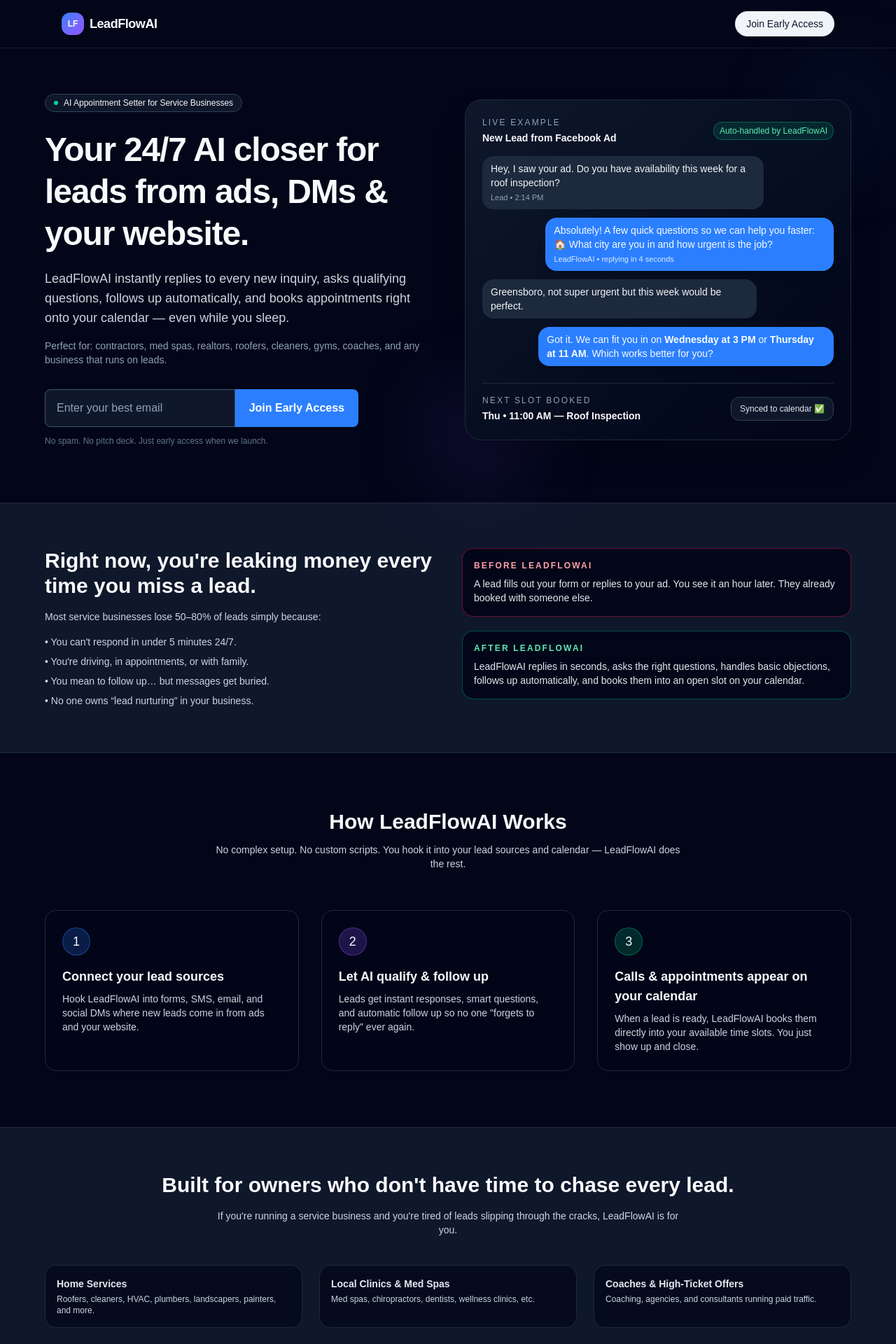
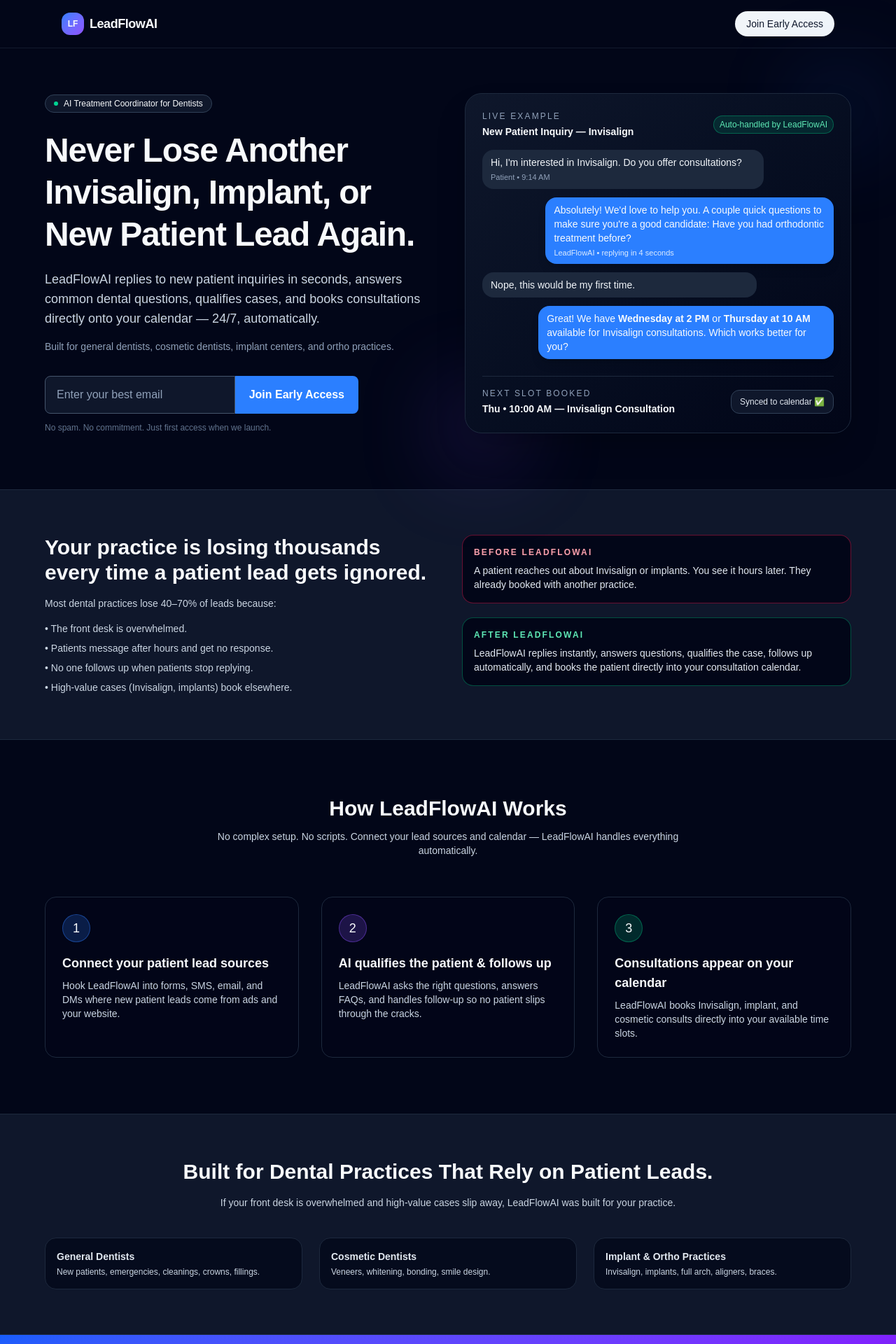
Before and after one commit to AmerC1990/leadflowai, a Next.js app: page / in a window 1280 px wide. Shown: the top 1920 px of the page at 70% size. Built offline with nearby package versions, Linux system fonts and the light colour scheme.

Commit message:
update for dentist lannding page

```diff
--- a/app/page.js
+++ b/app/page.js
@@ -25,29 +25,29 @@
       {/* HERO */}
       <section className="px-6 pt-16 pb-20">
         <div className="max-w-6xl mx-auto grid lg:grid-cols-2 gap-12 items-center">
+
           {/* Left: Copy + Form */}
           <div>
             <div className="inline-flex items-center gap-2 px-3 py-1 rounded-full bg-slate-900 border border-slate-700 text-xs font-medium mb-6">
               <span className="h-1.5 w-1.5 rounded-full bg-emerald-400" />
-              AI Appointment Setter for Service Businesses
+              AI Treatment Coordinator for Dentists
             </div>
 
             <h1 className="text-4xl sm:text-5xl font-extrabold leading-tight tracking-tight">
-              Your 24/7 AI closer for leads from ads, DMs & your website.
+              Never Lose Another Invisalign, Implant, or New Patient Lead Again.
             </h1>
 
             <p className="mt-5 text-lg text-slate-300 max-w-xl">
-              LeadFlowAI instantly replies to every new inquiry, asks qualifying
-              questions, follows up automatically, and books appointments right
-              onto your calendar — even while you sleep.
+              LeadFlowAI replies to new patient inquiries in seconds, answers common
+              dental questions, qualifies cases, and books consultations directly onto
+              your calendar — 24/7, automatically.
             </p>
 
             <p className="mt-4 text-sm text-slate-400">
-              Perfect for: contractors, med spas, realtors, roofers, cleaners,
-              gyms, coaches, and any business that runs on leads.
+              Built for general dentists, cosmetic dentists, implant centers, and ortho practices.
             </p>
 
-            {/* HERO FORM (ConvertKit) */}
+            {/* HERO FORM */}
             <form
               action="https://app.kit.com/forms/8821754/subscriptions"
               method="post"
@@ -69,11 +69,11 @@
             </form>
 
             <p className="mt-3 text-xs text-slate-500">
-              No spam. No pitch deck. Just early access when we launch.
+              No spam. No commitment. Just first access when we launch.
             </p>
           </div>
 
-          {/* Right: Visual / Mock UI */}
+          {/* Right: Dentist Chat Mockup */}
           <div className="relative">
             <div className="absolute -top-6 -right-8 h-24 w-24 rounded-full bg-blue-500/20 blur-3xl" />
             <div className="absolute -bottom-10 -left-6 h-24 w-24 rounded-full bg-violet-500/30 blur-3xl" />
@@ -85,7 +85,7 @@
                     Live Example
                   </p>
                   <p className="text-sm font-semibold mt-1">
-                    New Lead from Facebook Ad
+                    New Patient Inquiry — Invisalign
                   </p>
                 </div>
                 <span className="px-2 py-1 text-xs rounded-full bg-emerald-500/15 text-emerald-300 border border-emerald-500/40">
@@ -93,38 +93,39 @@
                 </span>
               </div>
 
-              {/* Chat bubbles */}
               <div className="space-y-3 text-sm">
+                {/* Patient bubble */}
                 <div className="max-w-[80%] rounded-2xl bg-slate-800 px-3 py-2">
                   <p className="text-slate-100">
-                    Hey, I saw your ad. Do you have availability this week for a
-                    roof inspection?
+                    Hi, I&apos;m interested in Invisalign. Do you offer consultations?
                   </p>
-                  <p className="mt-1 text-[11px] text-slate-400">Lead • 2:14 PM</p>
+                  <p className="mt-1 text-[11px] text-slate-400">Patient • 9:14 AM</p>
                 </div>
 
+                {/* AI bubble */}
                 <div className="max-w-[82%] ml-auto rounded-2xl bg-blue-500 px-3 py-2 shadow-lg">
                   <p className="text-slate-50">
-                    Absolutely! A few quick questions so we can help you faster:
-                    🏠 What city are you in and how urgent is the job?
+                    Absolutely! We&apos;d love to help you. A couple quick questions to
+                    make sure you&apos;re a good candidate: Have you had orthodontic
+                    treatment before?
                   </p>
                   <p className="mt-1 text-[11px] text-blue-100">
                     LeadFlowAI • replying in 4 seconds
                   </p>
                 </div>
 
+                {/* Patient */}
                 <div className="max-w-[78%] rounded-2xl bg-slate-800 px-3 py-2">
-                  <p className="text-slate-100">
-                    Greensboro, not super urgent but this week would be perfect.
-                  </p>
+                  <p className="text-slate-100">Nope, this would be my first time.</p>
                 </div>
 
+                {/* AI */}
                 <div className="max-w-[84%] ml-auto rounded-2xl bg-blue-500 px-3 py-2 shadow-lg">
                   <p className="text-slate-50">
-                    Got it. We can fit you in on{" "}
-                    <span className="font-semibold">Wednesday at 3 PM</span> or{" "}
-                    <span className="font-semibold">Thursday at 11 AM</span>. Which
-                    works better for you?
+                    Great! We have{" "}
+                    <span className="font-semibold">Wednesday at 2 PM</span> or{" "}
+                    <span className="font-semibold">Thursday at 10 AM</span> available for Invisalign consultations.
+                    Which works better for you?
                   </p>
                 </div>
               </div>
@@ -136,7 +137,7 @@
                     NEXT SLOT BOOKED
                   </p>
                   <p className="text-sm font-semibold mt-1">
-                    Thu • 11:00 AM — Roof Inspection
+                    Thu • 10:00 AM — Invisalign Consultation
                   </p>
                 </div>
                 <div className="px-3 py-2 rounded-xl bg-slate-900 border border-slate-700 text-xs text-slate-200">
@@ -148,21 +149,21 @@
         </div>
       </section>
 
-      {/* PAIN / BEFORE-AFTER SECTION */}
+      {/* PAIN SECTION */}
       <section className="bg-slate-900 border-y border-slate-800 px-6 py-16">
         <div className="max-w-6xl mx-auto grid lg:grid-cols-2 gap-10">
           <div>
             <h2 className="text-2xl sm:text-3xl font-bold">
-              Right now, you&apos;re leaking money every time you miss a lead.
+              Your practice is losing thousands every time a patient lead gets ignored.
             </h2>
             <p className="mt-4 text-sm text-slate-300">
-              Most service businesses lose 50–80% of leads simply because:
+              Most dental practices lose 40–70% of leads because:
             </p>
             <ul className="mt-4 space-y-2 text-sm text-slate-300">
-              <li>• You can&apos;t respond in under 5 minutes 24/7.</li>
-              <li>• You&apos;re driving, in appointments, or with family.</li>
-              <li>• You mean to follow up… but messages get buried.</li>
-              <li>• No one owns “lead nurturing” in your business.</li>
+              <li>• The front desk is overwhelmed.</li>
+              <li>• Patients message after hours and get no response.</li>
+              <li>• No one follows up when patients stop replying.</li>
+              <li>• High-value cases (Invisalign, implants) book elsewhere.</li>
             </ul>
           </div>
 
@@ -172,8 +173,8 @@
                 Before LeadFlowAI
               </p>
               <p className="mt-2 text-sm text-slate-200">
-                A lead fills out your form or replies to your ad. You see it an
-                hour later. They already booked with someone else.
+                A patient reaches out about Invisalign or implants. You see it hours
+                later. They already booked with another practice.
               </p>
             </div>
             <div className="p-4 rounded-2xl bg-slate-950 border border-emerald-500/40">
@@ -181,9 +182,9 @@
                 After LeadFlowAI
               </p>
               <p className="mt-2 text-sm text-slate-200">
-                LeadFlowAI replies in seconds, asks the right questions, handles
-                basic objections, follows up automatically, and books them into an
-                open slot on your calendar.
+                LeadFlowAI replies instantly, answers questions, qualifies the case,
+                follows up automatically, and books the patient directly into your
+                consultation calendar.
               </p>
             </div>
           </div>
@@ -197,8 +198,8 @@
             How LeadFlowAI Works
           </h2>
           <p className="mt-3 text-sm text-slate-300 text-center max-w-2xl mx-auto">
-            No complex setup. No custom scripts. You hook it into your lead
-            sources and calendar — LeadFlowAI does the rest.
+            No complex setup. No scripts. Connect your lead sources and calendar —
+            LeadFlowAI handles everything automatically.
           </p>
 
           <div className="grid md:grid-cols-3 gap-8 mt-14">
@@ -207,11 +208,11 @@
                 1
               </div>
               <h3 className="text-lg font-semibold mb-2">
-                Connect your lead sources
+                Connect your patient lead sources
               </h3>
               <p className="text-sm text-slate-300">
-                Hook LeadFlowAI into forms, SMS, email, and social DMs where new
-                leads come in from ads and your website.
+                Hook LeadFlowAI into forms, SMS, email, and DMs where new patient
+                leads come from ads and your website.
               </p>
             </div>
 
@@ -220,11 +221,10 @@
                 2
               </div>
               <h3 className="text-lg font-semibold mb-2">
-                Let AI qualify & follow up
+                AI qualifies the patient & follows up
               </h3>
               <p className="text-sm text-slate-300">
-                Leads get instant responses, smart questions, and automatic follow
-                up so no one &quot;forgets to reply&quot; ever again.
+                LeadFlowAI asks the right questions, answers FAQs, and handles follow-up so no patient slips through the cracks.
               </p>
             </div>
 
@@ -233,68 +233,67 @@
                 3
               </div>
               <h3 className="text-lg font-semibold mb-2">
-                Calls & appointments appear on your calendar
+                Consultations appear on your calendar
               </h3>
               <p className="text-sm text-slate-300">
-                When a lead is ready, LeadFlowAI books them directly into your
-                available time slots. You just show up and close.
+                LeadFlowAI books Invisalign, implant, and cosmetic consults directly
+                into your available time slots.
               </p>
             </div>
           </div>
         </div>
       </section>
 
-      {/* “WHO IT’S FOR” / POSITIONING */}
+      {/* WHO IT'S FOR */}
       <section className="bg-slate-900 border-y border-slate-800 px-6 py-16">
         <div className="max-w-6xl mx-auto">
           <h2 className="text-2xl sm:text-3xl font-bold text-center">
-            Built for owners who don&apos;t have time to chase every lead.
+            Built for Dental Practices That Rely on Patient Leads.
           </h2>
           <p className="mt-4 text-sm text-slate-300 text-center max-w-2xl mx-auto">
-            If you&apos;re running a service business and you&apos;re tired of
-            leads slipping through the cracks, LeadFlowAI is for you.
+            If your front desk is overwhelmed and high-value cases slip away,
+            LeadFlowAI was built for your practice.
           </p>
 
           <div className="grid sm:grid-cols-3 gap-6 mt-10 text-sm text-slate-200">
             <div className="p-4 rounded-2xl bg-slate-950/70 border border-slate-800">
-              <p className="font-semibold mb-1">Home Services</p>
+              <p className="font-semibold mb-1">General Dentists</p>
               <p className="text-slate-300 text-xs">
-                Roofers, cleaners, HVAC, plumbers, landscapers, painters, and
-                more.
+                New patients, emergencies, cleanings, crowns, fillings.
               </p>
             </div>
+
             <div className="p-4 rounded-2xl bg-slate-950/70 border border-slate-800">
-              <p className="font-semibold mb-1">Local Clinics & Med Spas</p>
+              <p className="font-semibold mb-1">Cosmetic Dentists</p>
               <p className="text-slate-300 text-xs">
-                Med spas, chiropractors, dentists, wellness clinics, etc.
+                Veneers, whitening, bonding, smile design.
               </p>
             </div>
+
             <div className="p-4 rounded-2xl bg-slate-950/70 border border-slate-800">
-              <p className="font-semibold mb-1">Coaches & High-Ticket Offers</p>
+              <p className="font-semibold mb-1">Implant & Ortho Practices</p>
               <p className="text-slate-300 text-xs">
-                Coaching, agencies, and consultants running paid traffic.
+                Invisalign, implants, full arch, aligners, braces.
               </p>
             </div>
           </div>
         </div>
       </section>
 
-      {/* FINAL CTA SECTION */}
+      {/* FINAL CTA */}
       <section
         id="cta"
         className="px-6 py-20 bg-gradient-to-br from-blue-600 via-violet-600 to-slate-900"
       >
         <div className="max-w-3xl mx-auto text-center">
           <h2 className="text-3xl sm:text-4xl font-extrabold leading-tight">
-            Turn more leads into booked appointments — automatically.
+            Turn more patient inquiries into booked consultations — automatically.
           </h2>
           <p className="mt-4 text-sm text-slate-100 max-w-xl mx-auto">
-            Join the early access list and be among the first to use LeadFlowAI
-            when it launches. We&apos;re onboarding a small group of{" "}
-            <span className="font-semibold">service businesses</span> to start.
+            Join the early access list. We're onboarding a small group of{" "}
+            <span className="font-semibold">dental practices</span> for launch.
           </p>
 
-          {/* CTA FORM (ConvertKit again) */}
           <form
             action="https://app.kit.com/forms/8821754/subscriptions"
             method="post"
@@ -316,8 +315,7 @@
           </form>
 
           <p className="mt-3 text-[11px] text-slate-100/80">
-            No credit card. No obligation. Just first access when we&apos;re
-            live.
+            No credit card. No obligation. Just first access when we go live.
           </p>
         </div>
       </section>
```
